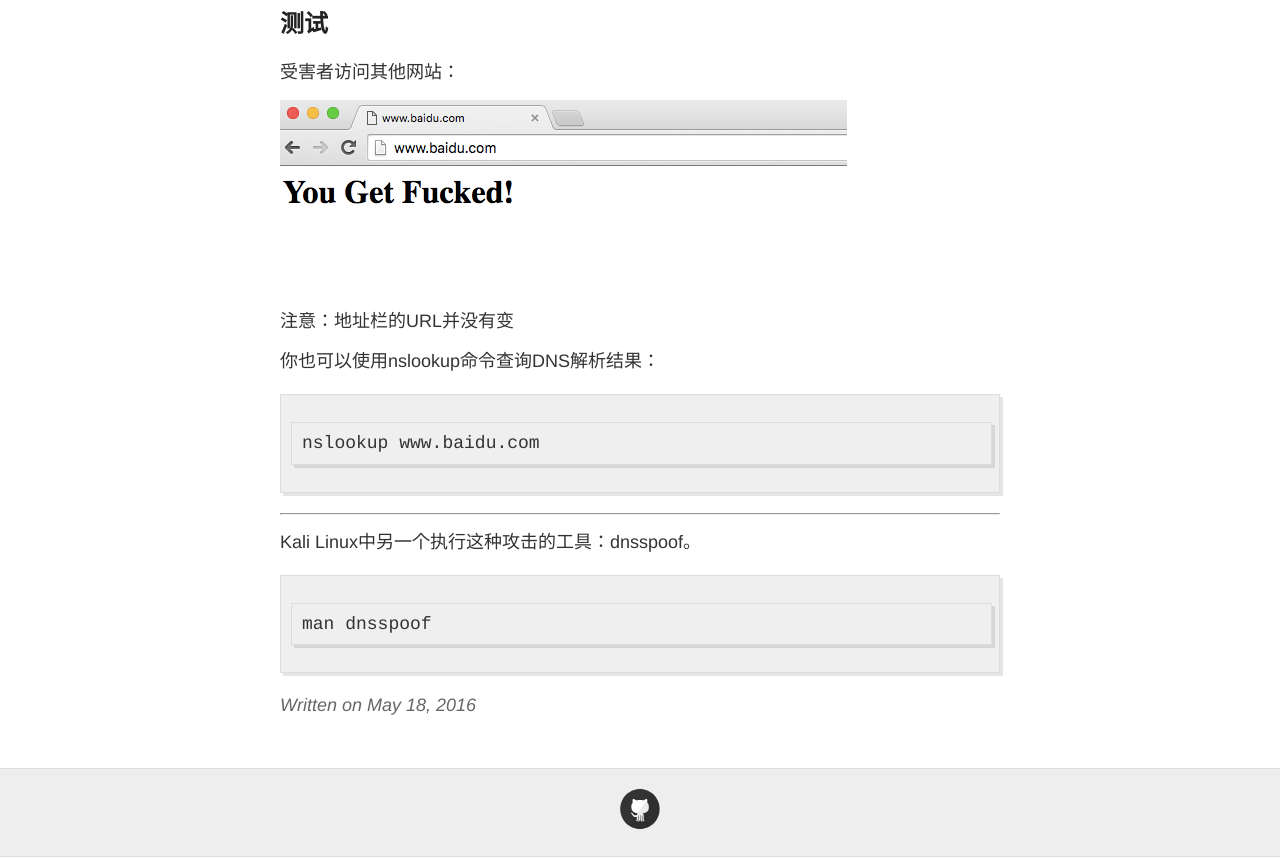
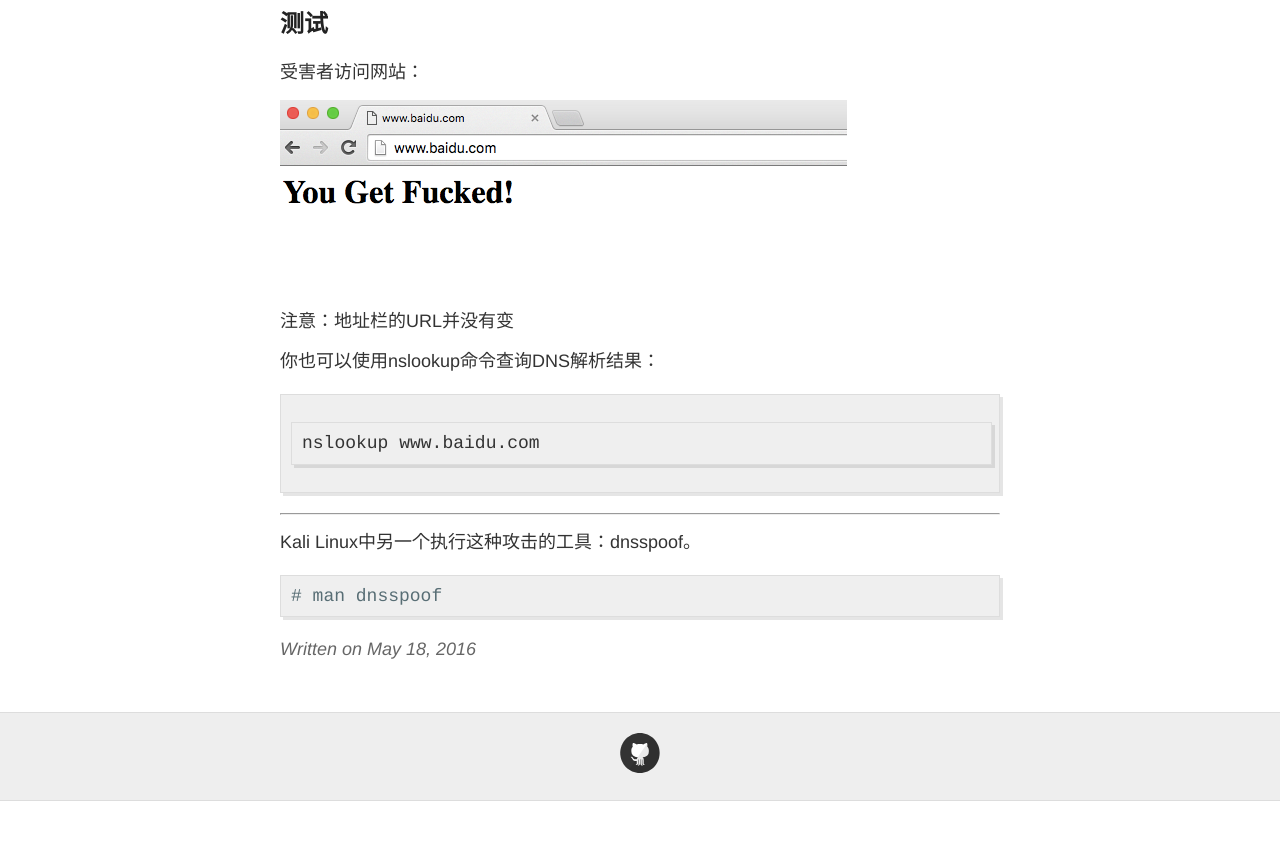
Before and after one commit to tiancode/tiancode.github.io, a Jekyll site: the page built from _posts/2016-5-18-DNS-spoofing-attack.md, in a window 1280 px wide and 1400 px high, scrolled down 1293 px. Shown: the part 543-1400 px from the top of the window. Built offline with Jekyll 4.4.1, drawn with Linux system fonts in a browser that asks for light colours; comment, search, counter and statistics services are not loaded; after the commit the page ends 2637 px from its top, so only the background shows below that.

Commit message:
dns spoofing

````diff
--- a/_posts/2016-5-18-DNS-spoofing-attack.md
+++ b/_posts/2016-5-18-DNS-spoofing-attack.md
@@ -63,7 +63,7 @@ DNS欺骗／ARP欺骗：
 
 ## 测试
 
-受害者访问其他网站：
+受害者访问网站：
 
 ![演示DNS欺骗攻击]({{ site.baseurl }}/images/2016/5/Screen Shot 2016-05-18 at 18.42.13.png)
 
@@ -79,6 +79,6 @@ nslookup www.baidu.com
 
 Kali Linux中另一个执行这种攻击的工具：dnsspoof。
 
-```
-man dnsspoof
-```
+{% highlight shell %}
+# man dnsspoof
+{% endhighlight %}
````
Also changed, not shown: other parts of _posts/2016-5-18-DNS-spoofing-attack.md (+1 -1 lines).
